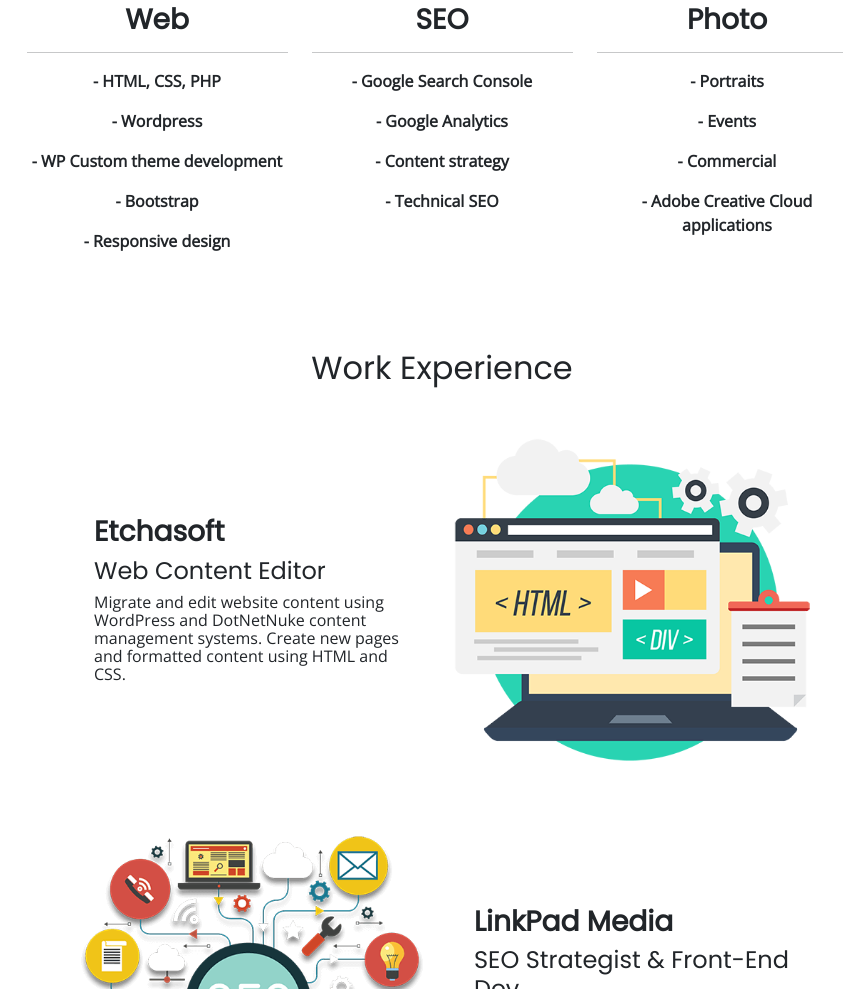
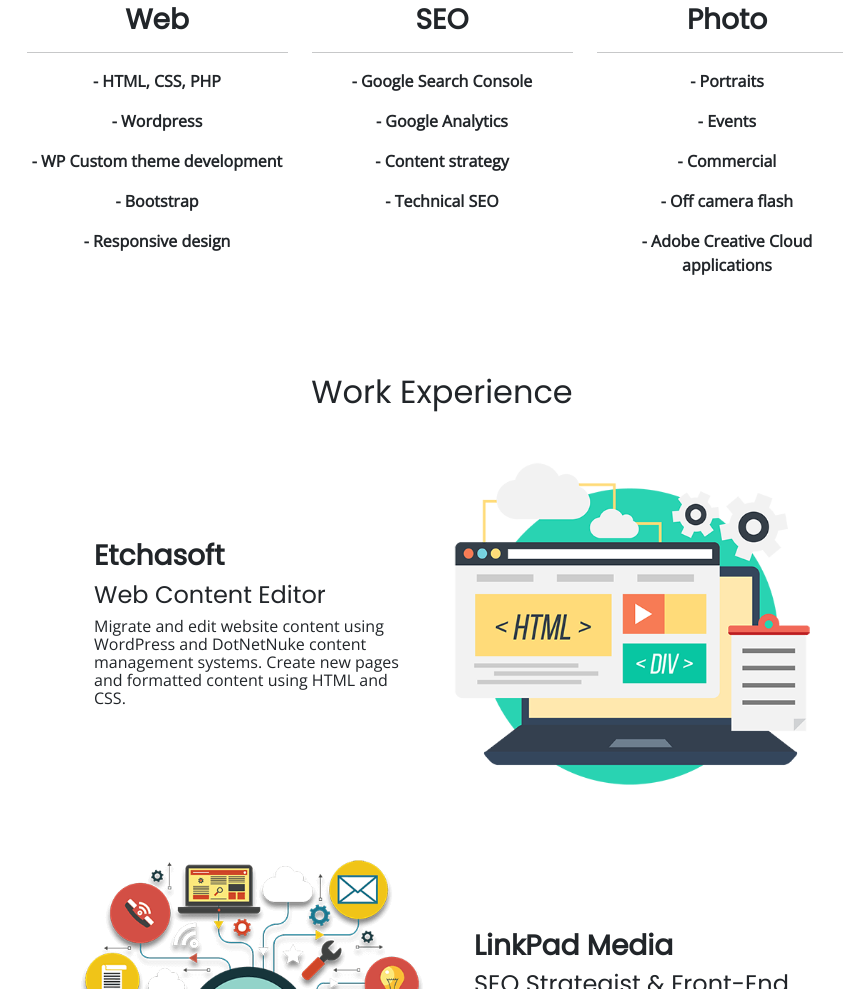
Before and after one commit to UniquelyNomad/portfolio, a plain HTML site: page index.html in a window 1280 px wide. Shown: the part 864-1853 px from the top of the page, without its empty margins (198-1041 px from the left). Drawn offline with nearby package versions, Linux system fonts and the light colour scheme.

Commit message:
Add files via upload

```diff
--- a/index.html
+++ b/index.html
@@ -83,6 +83,7 @@
                             <p><strong>- Portraits</strong></p>
                             <p><strong>- Events</strong></p>
                             <p><strong>- Commercial</strong></p>
+                            <p><strong>- Off camera flash</strong></p>
                             <p><strong>- Adobe Creative Cloud applications</strong></p>
                         </div>
                     </div>
```
